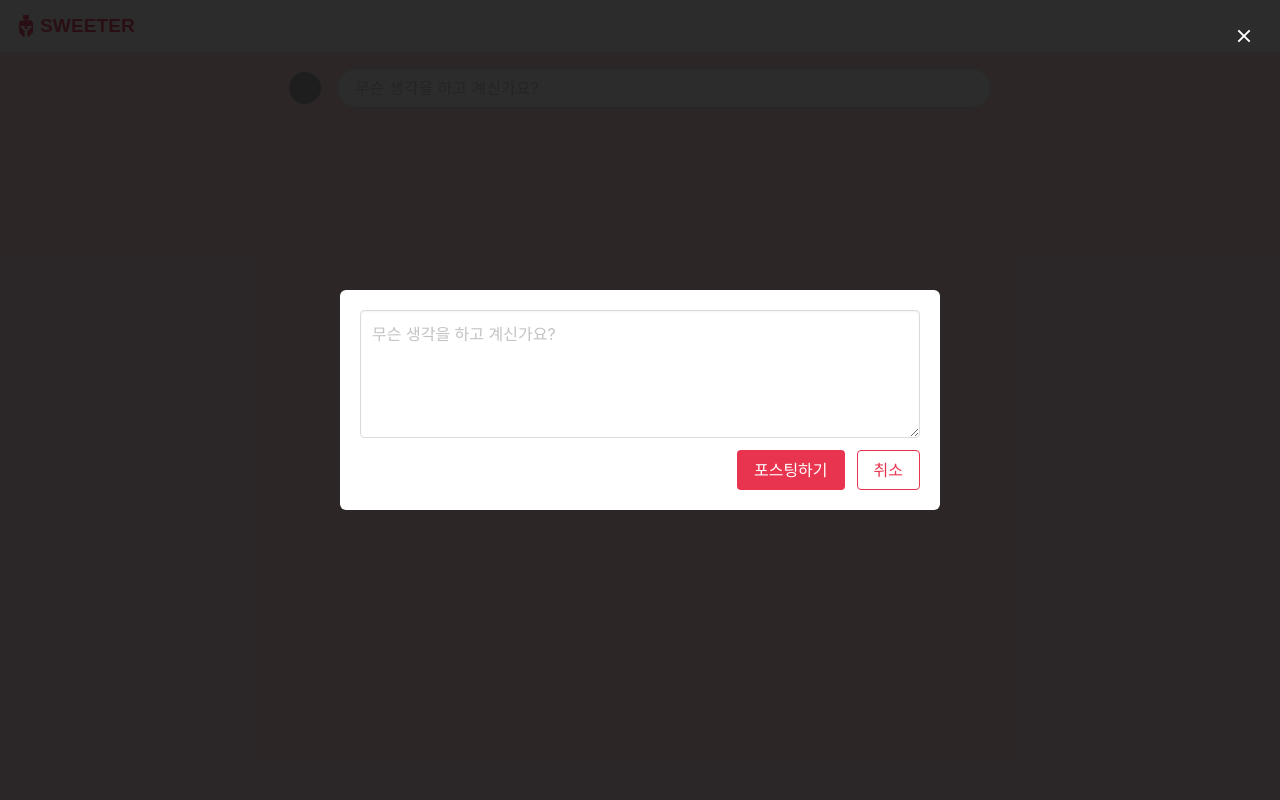
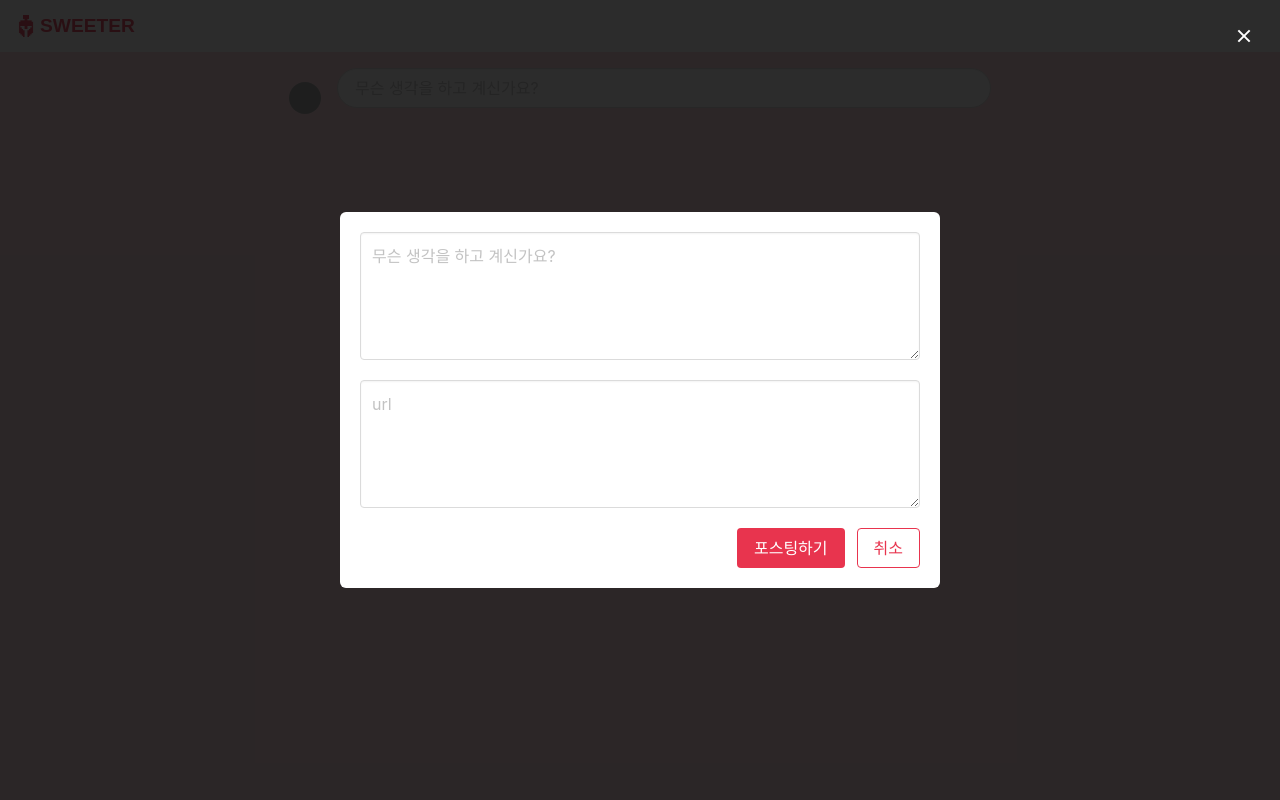
Before and after one commit to guluming/gma, a Flask app: template templates/classmain.html in a window 1280 px wide, after a click that opens the changed part. Run offline with Flask 2, Linux system fonts and the light colour scheme; the template is opened without the code that fills it, so the values that code supplies are empty; some libraries are stand-ins or nearby versions; grey boxes are pictures that could not be loaded.

Commit message:
일단 무비때 크롤링 했던 거 추가

```diff
--- a/app.py
+++ b/app.py
@@ -5,6 +5,9 @@
 from flask import Flask, render_template, jsonify, request, redirect, url_for
 from werkzeug.utils import secure_filename
 from datetime import datetime, timedelta
+
+import requests
+from bs4 import BeautifulSoup
 
 
 app = Flask(__name__)
@@ -135,16 +138,34 @@
         user_info = db.users.find_one({"username": payload["id"]})
         comment_receive = request.form["comment_give"]
         date_receive = request.form["date_give"]
-        # url_receive = request.form["url_give"]
-        # star_receive = request.form["star_give"]
+        url_receive = request.form['url_give']
+        star_receive = request.form['star_give']
+
+        headers = {
+            'User-Agent': 'Mozilla/5.0 (Windows NT 10.0; Win64; x64)AppleWebKit/537.36 (KHTML, like Gecko) Chrome/73.0.3683.86 Safari/537.36'}
+        data = requests.get(url_receive, headers=headers)
+
+        soup = BeautifulSoup(data.text, 'html.parser')
+
+        og_image = soup.select_one('meta[property="og:image"]')
+        og_title = soup.select_one('meta[property="og:title"]')
+
+        image = og_image['content']
+        title = og_title['content']
+
         doc = {
             "username": user_info["username"],
             "profile_name": user_info["profile_name"],
             "profile_pic_real": user_info["profile_pic_real"],
             "comment": comment_receive,
-            "date": date_receive
+            "date": date_receive,
+            "url": url_receive,
+            'star': star_receive,
+            'title': title,
+            'image': image
         }
         db.posts.insert_one(doc)
+
         return jsonify({"result": "success", 'msg': '포스팅 성공'})
     except (jwt.ExpiredSignatureError, jwt.exceptions.DecodeError):
         return redirect(url_for("home"))
--- a/static/myjs.js
+++ b/static/myjs.js
@@ -38,7 +38,9 @@
 
 function post() {
     let comment = $("#textarea-post").val()
+    let url = $("#url-post").val()
     let today = new Date().toISOString()
+    // console.log(comment, url, today)
 
     // let url = $('#url').val()
     // let star = $('#star').val()
@@ -48,8 +50,8 @@
         url: "/posting",
         data: {
             comment_give: comment,
-            date_give: today
-            // url_give: url,
+            date_give: today,
+            url_give: url
             // star_give: star
         },
         success: function (response) {
--- a/static/mystyle.css
+++ b/static/mystyle.css
@@ -31,6 +31,11 @@
     max-width: 80%;
 }
 
+.control {
+    margin-bottom: 20px;
+    /*height: 20px;*/
+}
+
 input::-webkit-calendar-picker-indicator {
     display: none;
 }
--- a/templates/classmain.html
+++ b/templates/classmain.html
@@ -69,6 +69,10 @@
                                         <textarea id="textarea-post" class="textarea"
                                                   placeholder="무슨 생각을 하고 계신가요?"></textarea>
                                 </p>
+                                <p class="control">
+                                        <textarea id="textarea-post" class="textarea"
+                                                  placeholder="url"></textarea>
+                                </p>
                             </div>
                             <nav class="level is-mobile">
                                 <div class="level-left">
```
